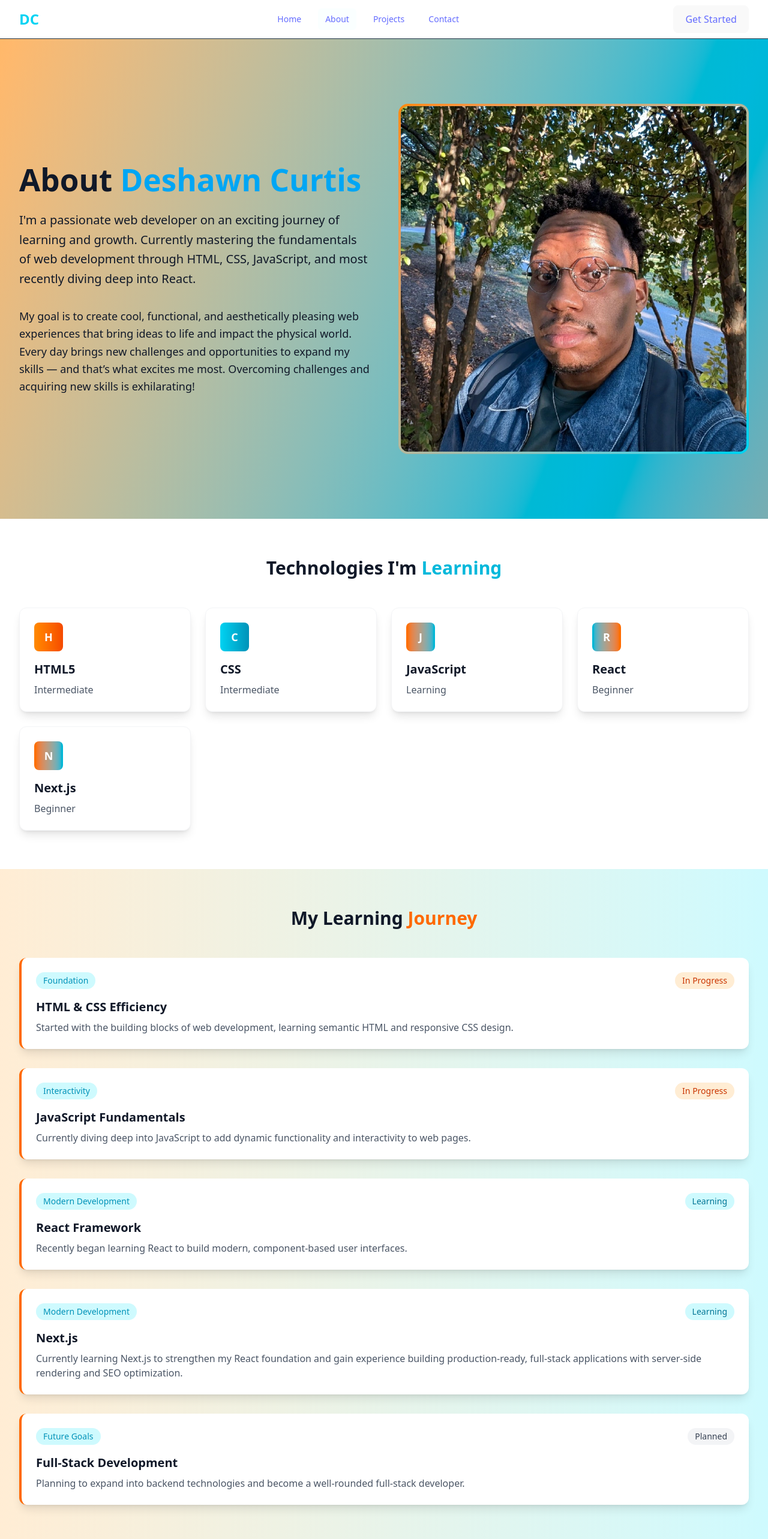
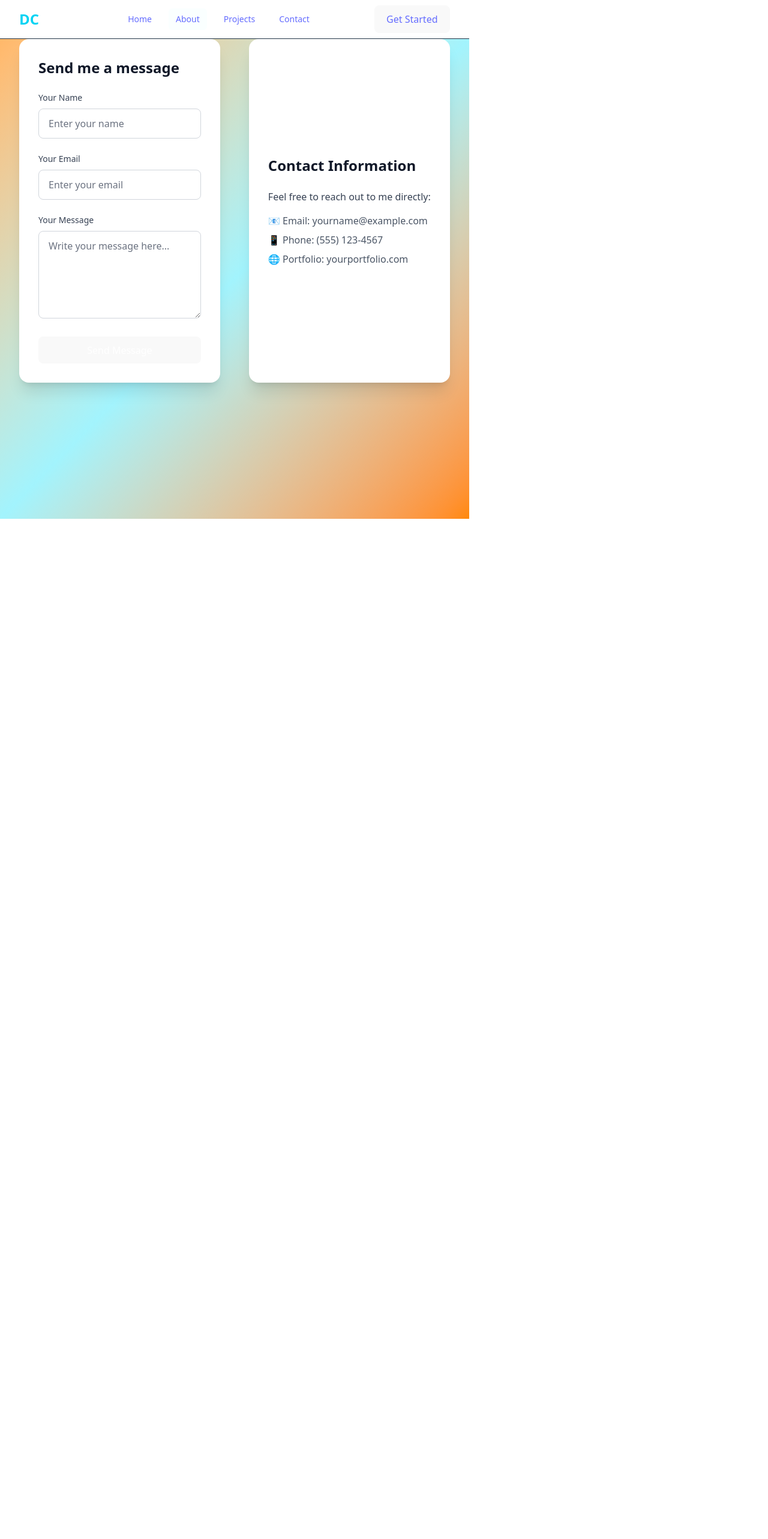
Before and after one commit to DefinitiveTechX23/Deshawn_C_Portfolio, a React (Vite) app in the folder frontend/: page /about in a window 1280 px wide. Shown: the top 2566 px of the page at 60% size. After the commit the page ends 865 px from the top, so only its background shows below. Built offline with nearby package versions, Linux system fonts and the light colour scheme.

Commit message:
Update ContactPage with Netlify form support

```diff
--- a/frontend/src/index.css
+++ b/frontend/src/index.css
@@ -1,15 +1,15 @@
-
 @import "tailwindcss";
 
-
+/* Global defaults */
 :root {
   font-family: system-ui, Avenir, Helvetica, Arial, sans-serif;
   line-height: 1.5;
   font-weight: 400;
 
+  /* Default to dark text on light background */
   color-scheme: light dark;
-  color: rgba(255, 255, 255, 0.87);
-  background-color: #242424;
+  color: #213547; /* dark gray text */
+  background-color: #ffffff;
 
   font-synthesis: none;
   text-rendering: optimizeLegibility;
@@ -17,6 +17,7 @@
   -moz-osx-font-smoothing: grayscale;
 }
 
+/* Links */
 a {
   font-weight: 500;
   color: #646cff;
@@ -26,6 +27,7 @@ a:hover {
   color: #535bf2;
 }
 
+/* Body */
 body {
   margin: 0;
   display: flex;
@@ -34,11 +36,13 @@ body {
   min-height: 100vh;
 }
 
+/* Headings */
 h1 {
   font-size: 3.2em;
   line-height: 1.1;
 }
 
+/* Buttons */
 button {
   border-radius: 8px;
   border: 1px solid transparent;
@@ -46,7 +50,7 @@ button {
   font-size: 1em;
   font-weight: 500;
   font-family: inherit;
-  background-color: #1a1a1a;
+  background-color: #f9f9f9;
   cursor: pointer;
   transition: border-color 0.25s;
 }
@@ -58,15 +62,38 @@ button:focus-visible {
   outline: 4px auto -webkit-focus-ring-color;
 }
 
-@media (prefers-color-scheme: light) {
+/* Inputs and textareas — force visible text */
+input,
+textarea {
+  color: #000;              /* black text */
+  background-color: #fff;   /* white background */
+  font-family: inherit;
+}
+
+/* Placeholder styling */
+::placeholder {
+  color: #6b7280; /* Tailwind gray-500 */
+  opacity: 1;     /* ensure visible */
+}
+
+/* Dark mode adjustments */
+@media (prefers-color-scheme: dark) {
   :root {
-    color: #213547;
-    background-color: #ffffff;
+    color: rgba(255, 255, 255, 0.87);
+    background-color: #242424;
   }
   a:hover {
     color: #747bff;
   }
   button {
-    background-color: #f9f9f9;
+    background-color: #1a1a1a;
+  }
+  input,
+  textarea {
+    color: #fff;            /* white text in dark mode */
+    background-color: #333; /* dark background */
+  }
+  ::placeholder {
+    color: #9ca3af; /* Tailwind gray-400 */
   }
 }
--- a/frontend/src/pages/AboutPage.jsx
+++ b/frontend/src/pages/AboutPage.jsx
@@ -1,171 +1,114 @@
-export default function AboutPage() {
+"use client"
+
+import { useState } from "react"
+
+export default function ContactPage() {
+  const [formData, setFormData] = useState({
+    name: "",
+    email: "",
+    message: "",
+  })
+
+  const handleChange = (e) => {
+    setFormData({ ...formData, [e.target.name]: e.target.value })
+  }
+
   return (
-    <div className="w-full min-h-screen bg-gradient-to-br from-orange-300 via-cyan-500 to-orange-500 text-gray-900">
-      {/* Hero Section */}
-      <section className="min-h-screen flex items-center px-4 sm:px-6 lg:px-8">
-        <div className="w-full grid lg:grid-cols-2 gap-12 items-center">
-          <div className="space-y-8">
-            <h1 className="text-4xl lg:text-5xl font-bold mb-6">
-              About <span className="text-sky-500">Deshawn Curtis</span>
-            </h1>
-            <p className="text-xl leading-relaxed">
-              I'm a passionate web developer on an exciting journey of learning and growth. Currently mastering the
-              fundamentals of web development through HTML, CSS, JavaScript, and most recently diving deep into React.
-            </p>
-            <p className="text-lg leading-relaxed">
-              My goal is to create cool, functional, and aesthetically pleasing web experiences that bring ideas to life
-              and impact the physical world. Every day brings new challenges and opportunities to expand my skills —
-              and that’s what excites me most. Overcoming challenges and acquiring new skills is exhilarating!
-            </p>
+    <div className="w-full min-h-screen bg-gradient-to-br from-orange-300 via-cyan-200 to-orange-400">
+      <section className="w-full px-4 sm:px-6 lg:px-8 pb-20">
+        <div className="grid lg:grid-cols-2 gap-12">
+          {/* Contact Form */}
+          <div className="bg-white rounded-2xl shadow-xl p-8">
+            <h2 className="text-2xl font-bold text-gray-900 mb-6">Send me a message</h2>
+            <form
+              name="contact"
+              method="POST"
+              data-netlify="true"
+              className="space-y-6"
+            >
+              {/* Required hidden input for Netlify */}
+              <input type="hidden" name="form-name" value="contact" />
+
+              {/* Name */}
+              <div>
+                <label htmlFor="name" className="block text-sm font-medium text-gray-700 mb-2">
+                  Your Name
+                </label>
+                <input
+                  type="text"
+                  id="name"
+                  name="name"
+                  value={formData.name}
+                  onChange={handleChange}
+                  className="w-full px-4 py-3 border border-gray-300 rounded-lg
+                             focus:ring-2 focus:ring-orange-500 focus:border-transparent
+                             text-black bg-white placeholder-gray-500"
+                  placeholder="Enter your name"
+                  required
+                />
+              </div>
+
+              {/* Email */}
+              <div>
+                <label htmlFor="email" className="block text-sm font-medium text-gray-700 mb-2">
+                  Your Email
+                </label>
+                <input
+                  type="email"
+                  id="email"
+                  name="email"
+                  value={formData.email}
+                  onChange={handleChange}
+                  className="w-full px-4 py-3 border border-gray-300 rounded-lg
+                             focus:ring-2 focus:ring-orange-500 focus:border-transparent
+                             text-black bg-white placeholder-gray-500"
+                  placeholder="Enter your email"
+                  required
+                />
+              </div>
+
+              {/* Message */}
+              <div>
+                <label htmlFor="message" className="block text-sm font-medium text-gray-700 mb-2">
+                  Your Message
+                </label>
+                <textarea
+                  id="message"
+                  name="message"
+                  rows="5"
+                  value={formData.message}
+                  onChange={handleChange}
+                  className="w-full px-4 py-3 border border-gray-300 rounded-lg
+                             focus:ring-2 focus:ring-orange-500 focus:border-transparent
+                             text-black bg-white placeholder-gray-500"
+                  placeholder="Write your message here..."
+                  required
+                />
+              </div>
+
+              {/* Submit */}
+              <button
+                type="submit"
+                className="w-full bg-orange-500 text-white font-semibold py-3 rounded-lg
+                           hover:bg-orange-600 transition-colors"
+              >
+                Send Message
+              </button>
+            </form>
           </div>
-          <div className="relative">
-            <div className="bg-gradient-to-br from-orange-400 to-cyan-400 rounded-2xl p-1">
-              <img
-                src="images\Deshawn photo Glasses in the forest.png"
-                alt="Deshawn Curtis - Web Developer"
-                className="w-full max-h-[1000px] object-cover rounded-xl"
-              />
-            </div>
+
+          {/* Contact Info */}
+          <div className="flex flex-col justify-center bg-white rounded-2xl shadow-xl p-8">
+            <h2 className="text-2xl font-bold text-gray-900 mb-6">Contact Information</h2>
+            <p className="text-gray-700 mb-4">Feel free to reach out to me directly:</p>
+            <ul className="space-y-2 text-gray-600">
+              <li>📧 Email: yourname@example.com</li>
+              <li>📱 Phone: (555) 123-4567</li>
+              <li>🌐 Portfolio: yourportfolio.com</li>
+            </ul>
           </div>
         </div>
       </section>
-
-      {/* Skills Section */}
-      <section className="py-16 px-4 sm:px-6 lg:px-8 bg-white w-full">
-        <h2 className="text-3xl font-bold text-center mb-12">
-          Technologies I'm <span className="text-cyan-500">Learning</span>
-        </h2>
-        <div className="grid md:grid-cols-2 lg:grid-cols-4 gap-6 w-full">
-          {[
-  { name: "HTML5", level: "Intermediate", color: "from-orange-400 to-orange-600" },
-  { name: "CSS", level: "Intermediate", color: "from-cyan-400 to-cyan-600" },
-  { name: "JavaScript", level: "Learning", color: "from-orange-500 to-cyan-500" },
-  { name: "React", level: "Beginner", color: "from-cyan-500 to-orange-500" },
-  { name: "Next.js", level: "Beginner", color: "from-orange-500 to-cyan-500" }
-].map((skill, index) => (
-            <div
-              key={index}
-              className="bg-white rounded-xl p-6 shadow-lg hover:shadow-xl transition-shadow border border-gray-100"
-            >
-              <div
-                className={`w-12 h-12 bg-gradient-to-r ${skill.color} rounded-lg mb-4 flex items-center justify-center`}
-              >
-                <span className="text-white font-bold text-lg">{skill.name.charAt(0)}</span>
-              </div>
-              <h3 className="text-xl font-semibold mb-2">{skill.name}</h3>
-              <p className="text-gray-600">{skill.level}</p>
-            </div>
-          ))}
-        </div>
-      </section>
-
-      {/* Learning Journey */}
-      <section className="py-16 px-4 sm:px-6 lg:px-8 bg-gradient-to-r from-orange-100 to-cyan-100 w-full">
-        <h2 className="text-3xl font-bold text-center mb-12">
-          My Learning <span className="text-orange-500">Journey</span>
-        </h2>
-        <div className="space-y-8 w-full">
-          {[
-            {
-              phase: "Foundation",
-              title: "HTML & CSS Efficiency",
-              description:
-                "Started with the building blocks of web development, learning semantic HTML and responsive CSS design.",
-              status: "In Progress",
-            },
-            {
-              phase: "Interactivity",
-              title: "JavaScript Fundamentals",
-              description:
-                "Currently diving deep into JavaScript to add dynamic functionality and interactivity to web pages.",
-              status: "In Progress",
-            },
-            {
-              phase: "Modern Development",
-              title: "React Framework",
-              description: "Recently began learning React to build modern, component-based user interfaces.",
-              status: "Learning",
-            },
-            {
-              phase: "Modern Development",
-              title: "Next.js",
-              description: "Currently learning Next.js to strengthen my React foundation and gain experience building production-ready, full-stack applications with server-side rendering and SEO optimization.",
-              status: "Learning",
-            },
-            {
-              phase: "Future Goals",
-              title: "Full-Stack Development",
-              description:
-                "Planning to expand into backend technologies and become a well-rounded full-stack developer.",
-              status: "Planned",
-            },
-          ].map((item, index) => (
-            <div key={index} className="bg-white rounded-xl p-6 shadow-lg border-l-4 border-orange-500">
-              <div className="flex items-center justify-between mb-4">
-                <span className="text-sm font-medium text-cyan-600 bg-cyan-100 px-3 py-1 rounded-full">
-                  {item.phase}
-                </span>
-                <span
-                  className={`text-sm font-medium px-3 py-1 rounded-full ${
-                    item.status === "Completed"
-                      ? "bg-green-100 text-green-700"
-                      : item.status === "In Progress"
-                      ? "bg-orange-100 text-orange-700"
-                      : item.status === "Learning"
-                      ? "bg-cyan-100 text-cyan-700"
-                      : "bg-gray-100 text-gray-700"
-                  }`}
-                >
-                  {item.status}
-                </span>
-              </div>
-              <h3 className="text-xl font-semibold mb-2">{item.title}</h3>
-              <p className="text-gray-600">{item.description}</p>
-            </div>
-          ))}
-        </div>
-      </section>
-
-      {/* Goals Section */}
-<section className="py-16 px-4 sm:px-6 lg:px-8 bg-white w-full">
-  <h2 className="text-3xl font-bold text-center mb-8">
-    My <span className="text-orange-500">Goals</span>
-  </h2>
-  <div className="grid md:grid-cols-3 gap-8 w-full">
-    {[
-      {
-        title: "Master React",
-        description: "Become proficient in React and its ecosystem to build modern web applications.",
-        icon: "⚛️",
-      },
-      {
-        title: "Master Next.js",
-        description: "Gain expertise in Next.js to build fast, scalable, and SEO-friendly full-stack applications.",
-        icon: "🌐",
-      },
-      {
-        title: "Build and Create Projects",
-        description: "Create a portfolio of diverse projects that showcase my growing skills and creativity.",
-        icon: "🚀",
-      },
-      {
-        title: "Join the Movement",
-        description:
-          "Empower developers, build together, and contribute to open-source projects that matter.",
-        icon: "✊🏿",
-      },
-    ].map((goal, index) => (
-      <div
-        key={index}
-        className="bg-white rounded-xl p-6 shadow-lg hover:shadow-xl transition-shadow"
-      >
-        <div className="text-4xl mb-4">{goal.icon}</div>
-        <h3 className="text-xl font-semibold mb-3">{goal.title}</h3>
-        <p className="text-gray-600">{goal.description}</p>
-      </div>
-    ))}
-  </div>
-</section>
     </div>
-  );
+  )
 }
```
Also changed, not shown: frontend/src/pages/ContactPage.jsx (line endings or trailing spaces).
